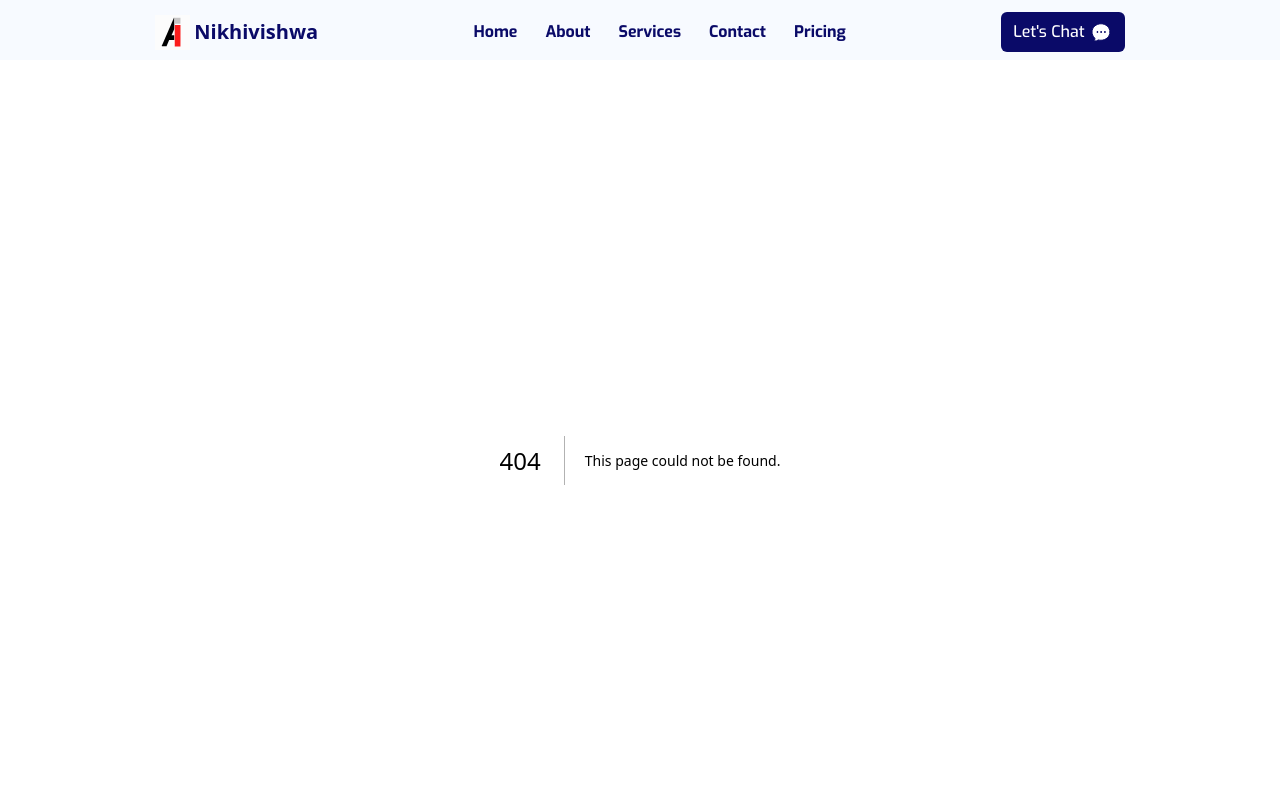
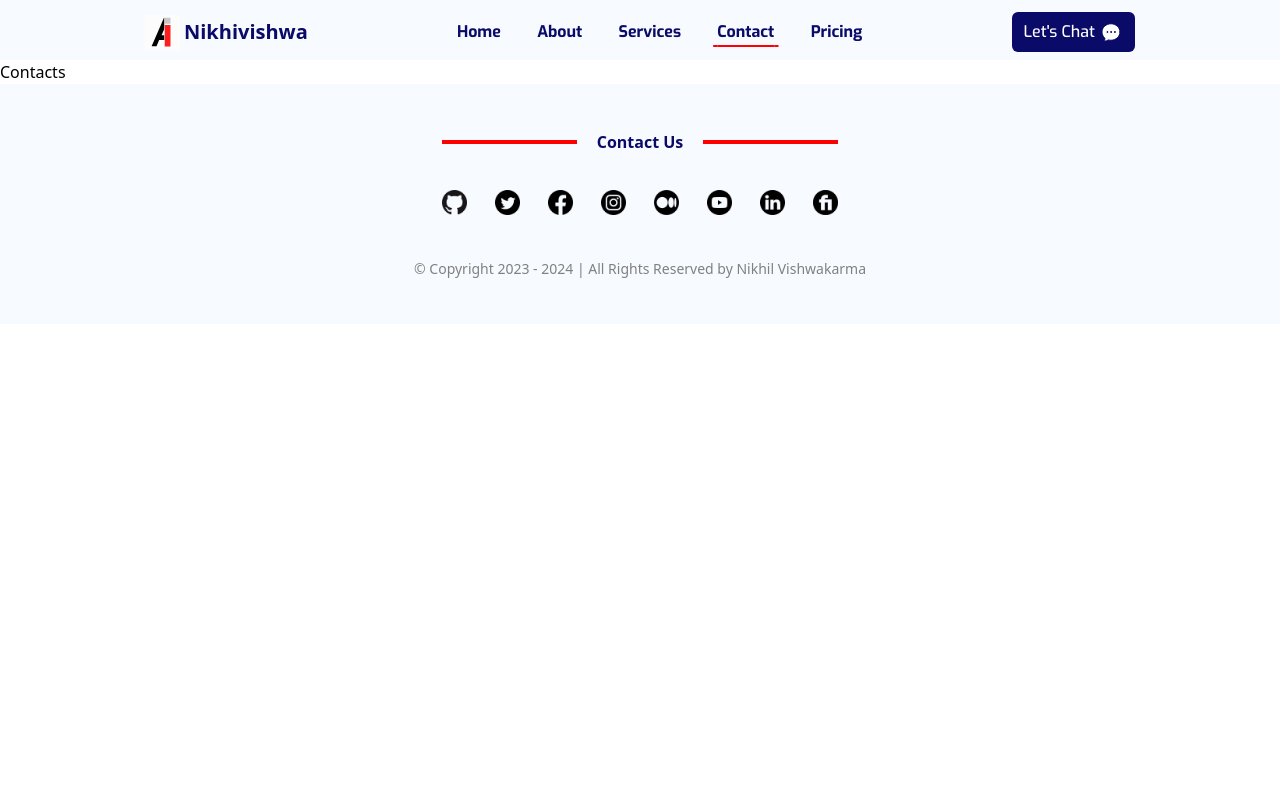
Before and after one commit to nikhivishwaa/portfolio-site, a Next.js app: page /contact in a window 1280 px wide. Before the commit this address had no page. Shown: the top 800 px of the page. Built offline with nearby package versions, Linux system fonts and the light colour scheme.

Commit message:
setup the pipeline for all roots of our website fixing navigation menu and setup footer

```diff
--- a/components/Footer/Footer.jsx
+++ b/components/Footer/Footer.jsx
@@ -2,44 +2,39 @@ import Image from "next/image";
 import Link from "next/link";
 
 export default function Footer() {
-  const socials = [
-    "Github",
-    "Twitter",
-    "Facebook",
-    "Instagram",
-    "Medium",
-    "Youtube",
-    "Linkedin",
-    "Fiverr",
-  ];
-  const accounts = [
-    "https://github.com/nikhivishwaa/",
-    "https://twitter.com/nikhivishwa/",
-    "https://Facebook.com/nikhilvishwakarma241dl/",
-    "https://www.instagram.com/nikhilvishwakarma241dl/",
-    "https://Medium.com/@nikhivishwa/",
-    "http://www.youtube.com/@Logicalcoding01",
-    "https://Linkedin.com/in/nikhivishwa/",
-    "https://www.fiverr.com/nikhivishwa",
-  ];
+  const socials = {
+    Github: "https://github.com/nikhivishwaa/",
+    Twitter: "https://twitter.com/nikhivishwa/",
+    Facebook: "https://Facebook.com/nikhilvishwakarma241dl/",
+    Instagram: "https://www.instagram.com/nikhilvishwakarma241dl/",
+    Medium: "https://Medium.com/@nikhivishwa/",
+    Youtube: "http://www.youtube.com/@Logicalcoding01",
+    Linkedin: "https://Linkedin.com/in/nikhivishwa/",
+    Fiverr: "https://www.fiverr.com/nikhivishwa",
+  };
+
   return (
     <>
-      <footer className="w-full flex bg-secondary bottom-0 pt-4 pb-3 flex-col">
-        <div className="flex justify-center gap-7 my-4">
-          {socials.map((i, key) => (
-            <Link href={accounts[key]} target="_blank">
+      <footer className="h-60 w-full flex bg-secondary bottom-0 py-4 flex-col gap-6 justify-center">
+        <div className="flex gap-5 justify-center items-center">
+          <hr style={{ border: "2px solid red", width: "135px" }} />
+          <span className="font-semibold text-primary">Contact Us</span>
+          <hr style={{ border: "2px solid red", width: "135px" }} />
+        </div>
+        <div className="flex justify-center gap-7 pt-3">
+          {Object.keys(socials).map((key) => (
+            <Link href={socials[key]} target="_blank" key={key}>
               <Image
-                src={`/logo/${i}.webp`}
-                alt={i}
+                src={`/logo/${key}.webp`}
+                alt={key}
                 height={25}
                 width={25}
-                key={key}
               />
             </Link>
           ))}
         </div>
-        <div className="flex-flex-col">
-          <p className="text-[grey]  text-center">
+        <div className="flex-flex-col justify-self-end mt-5">
+          <p className="text-[grey]  text-center text-sm font-inter">
             &copy;{`  Copyright 2023 - ${new Date().getFullYear()} `}| All
             Rights Reserved by Nikhil Vishwakarma
           </p>
--- a/components/Navigation/Navbar.jsx
+++ b/components/Navigation/Navbar.jsx
@@ -1,7 +1,17 @@
-import Image from 'next/image';
-import Link from 'next/link';
+import Image from "next/image";
+import Link from "next/link";
+import { useRouter } from "next/router";
 
 export default function Navbar() {
+  const { asPath } = useRouter();
+  console.log(asPath);
+  const pathList = {
+    "/": "Home",
+    "/about": "About",
+    "/services": "Services",
+    "/contact": "Contact",
+    "/pricing": "Pricing",
+  };
   return (
     <>
       <nav className="sticky top-0 w-full z-10 flex justify-evenly bg-secondary text-primary py-2 pt-3 text-lg items-center">
@@ -12,14 +22,22 @@ export default function Navbar() {
           </span>
         </div>
         <div className="flex gap-7 font-exo text-base font-bold items-end">
-          <Link href="/">Home</Link>
-          <Link href="/">About</Link>
-          <Link href="/">Services</Link>
-          <Link href="/">Contact</Link>
-          <Link href="/">Pricing</Link>
+          {Object.keys(pathList).map((key, i) => (
+            <Link href={key} key={i}>
+              <span
+                className={`capitalize underline-offset-8 decoration-2 decoration-[red] ${
+                  asPath === key ? "underline" : ""
+                }`}
+              >
+                &nbsp;{`${pathList[key]}`}&nbsp;
+              </span>
+            </Link>
+          ))}
         </div>
         <div className="flex bg-[#0a0a68] text-white py-2 px-3 rounded-md items-center justify-center gap-1">
-          <span className="font-medium font-exo text-base">Let&apos;s Chat</span>
+          <span className="font-medium font-exo text-base">
+            Let&apos;s Chat
+          </span>
           <svg
             xmlns="http://www.w3.org/2000/svg"
             fill="white"
--- /dev/null
+++ b/pages/about.js
@@ -0,0 +1,7 @@
+export default function About() {
+    return (
+        <div>
+            About page
+        </div>
+    );
+}
--- /dev/null
+++ b/pages/contact.js
@@ -0,0 +1,7 @@
+export default function Contacts() {
+    return (
+        <div>
+             Contacts
+        </div>
+    );
+}
--- a/pages/dev.js
+++ /dev/null
@@ -1,7 +0,0 @@
-export default function Dev() {
-    return (
-        <div>
-            developing
-        </div>
-    );
-}
--- /dev/null
+++ b/pages/pricing.js
@@ -0,0 +1,3 @@
+export default function Pricing() {
+  return <div>Pricing</div>;
+}
--- /dev/null
+++ b/pages/services.js
@@ -0,0 +1,7 @@
+export default function Services() {
+    return (
+        <div>
+            Services
+        </div>
+    );
+}
```
